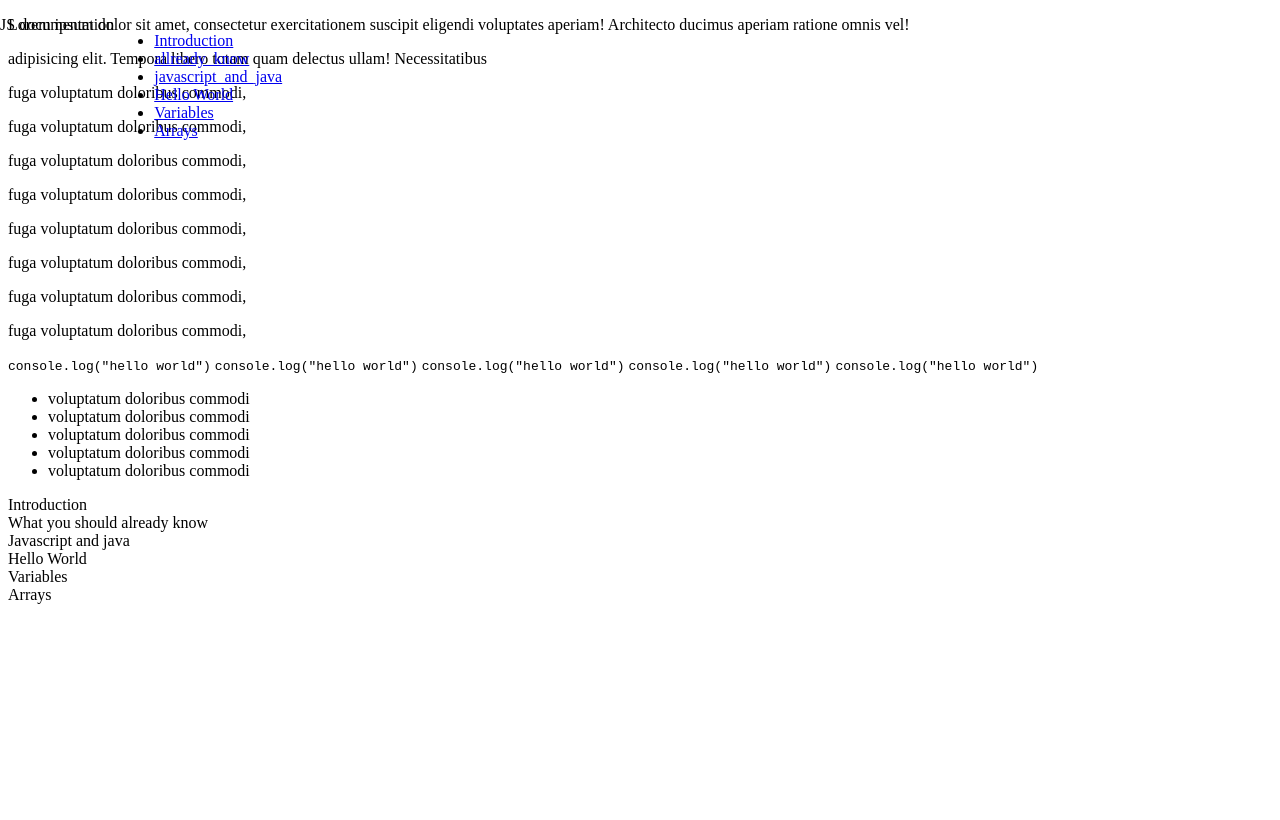
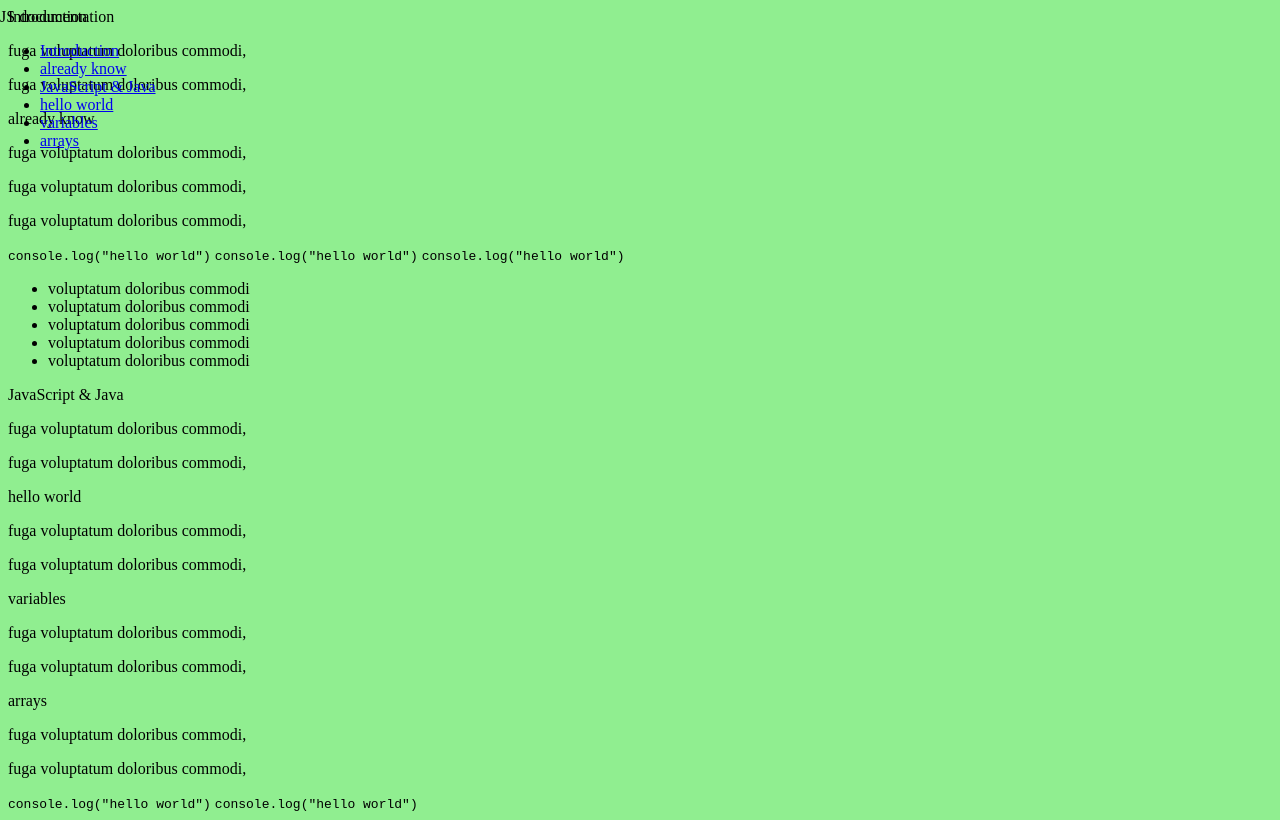
Before and after one commit to ammarkandel/miguel-and-ammar-, a plain HTML site: page index.html in a window 1280 px wide. Drawn offline with Linux system fonts and the light colour scheme.

Commit message:
Solved some problems with test

```diff
--- a/index.html
+++ b/index.html
@@ -2,45 +2,54 @@
 <html lang="en">
   <head>
     <meta charset="UTF-8" />
-    <title>Fork Me! FCC: Test Suite Template</title>
-    <link rel="stylesheet" href="css/style.css" />
+    <title>Build a Technical Documentation Page</title>
+    <style>
+      #navbar {
+        display: flex;
+        padding: 0%;
+        position: fixed;
+        left: 0%;
+      }
+      @media (min-width: 700px), handheld and (orientation: landscape) {
+        body {
+          background-color: lightgreen;
+        }
+      }
+    </style>
   </head>
 
   <body>
     <script src="https://cdn.freecodecamp.org/testable-projects-fcc/v1/bundle.js"></script>
 
-    <div id="main-doc">
+    <main id="main-doc">
       <nav id="navbar">
-        <header>JS documentation</header>
+        <header>
+          JS documentation
           <ul>
-          <li><a class="nav-link" href="#">Introduction</a></li>
-          <li><a class="nav-link" href="#">allready_know</a></li>
-          <li><a class="nav-link" href="#">javascript_and_java</a></li>
-          <li><a class="nav-link" href="#">Hello World</a></li>
-          <li><a class="nav-link" href="#">Variables</a></li>
-          <li><a class="nav-link" href="#">Arrays</a></li>
+            <li><a class="nav-link" href="#Introduction">Introduction</a></li>
+            <li><a class="nav-link" href="#already_know">already know</a></li>
+            <li>
+              <a class="nav-link" href="#JavaScript_&_Java"
+                >JavaScript & Java</a
+              >
+            </li>
+            <li><a class="nav-link" href="#hello_world">hello world</a></li>
+            <li><a class="nav-link" href="#variables">variables</a></li>
+            <li><a class="nav-link" href="#arrays">arrays</a></li>
           </ul>
+        </header>
       </nav>
 
-      <p>
-        Lorem ipsum dolor sit amet, consectetur exercitationem suscipit eligendi
-        voluptates aperiam! Architecto ducimus aperiam ratione omnis vel!
-      </p>
-      <p>
-        adipisicing elit. Tempora libero totam quam delectus ullam!
-        Necessitatibus
-      </p>
+      <section class="main-section" id="Introduction">
+        <header>Introduction</header>
+        <p>fuga voluptatum doloribus commodi,</p>
+        <p>fuga voluptatum doloribus commodi,</p>
+      </section>
+      <section class="main-section" id="already_know">
+        <header>already know</header>
         <p>fuga voluptatum doloribus commodi,</p>
         <p>fuga voluptatum doloribus commodi,</p>
         <p>fuga voluptatum doloribus commodi,</p>
-      <p>fuga voluptatum doloribus commodi,</p>
-      <p>fuga voluptatum doloribus commodi,</p>
-      <p>fuga voluptatum doloribus commodi,</p>
-      <p>fuga voluptatum doloribus commodi,</p>
-      <p>fuga voluptatum doloribus commodi,</p>
-
-      <code>console.log("hello world")</code>
-      <code>console.log("hello world")</code>
         <code>console.log("hello world")</code>
         <code>console.log("hello world")</code>
         <code>console.log("hello world")</code>
@@ -51,27 +60,29 @@
           <li>voluptatum doloribus commodi</li>
           <li>voluptatum doloribus commodi</li>
         </ul>
-
-      <section class="main-section">
-        <header id="Introduction">Introduction</header>
       </section>
-      <section class="main-section">
-        <header id="allready_know">What you should already know</header>
+      <section class="main-section" id="JavaScript_&_Java">
+        <header>JavaScript & Java</header>
+        <p>fuga voluptatum doloribus commodi,</p>
+        <p>fuga voluptatum doloribus commodi,</p>
       </section>
-      <section class="main-section">
-        <header id="javascript_and_java">Javascript and java</header>
+      <section class="main-section" id="hello_world">
+        <header>hello world</header>
+        <p>fuga voluptatum doloribus commodi,</p>
+        <p>fuga voluptatum doloribus commodi,</p>
       </section>
-      <section class="main-section">
-        <header id="hello_world">Hello World</header>
+      <section class="main-section" id="variables">
+        <header>variables</header>
+        <p>fuga voluptatum doloribus commodi,</p>
+        <p>fuga voluptatum doloribus commodi,</p>
       </section>
-      <section class="main-section">
-        <header id="variables">Variables</header>
+      <section class="main-section" id="arrays">
+        <header>arrays</header>
+        <p>fuga voluptatum doloribus commodi,</p>
+        <p>fuga voluptatum doloribus commodi,</p>
+        <code>console.log("hello world")</code>
+        <code>console.log("hello world")</code>
       </section>
-      <section class="main-section">
-        <header id="arrays">Arrays</header>
-      </section>
-    </div>
-
-    <script src="js/index.js"></script>
+    </main>
   </body>
 </html>
```
Lines whose indentation alone changed are shown as unchanged.
